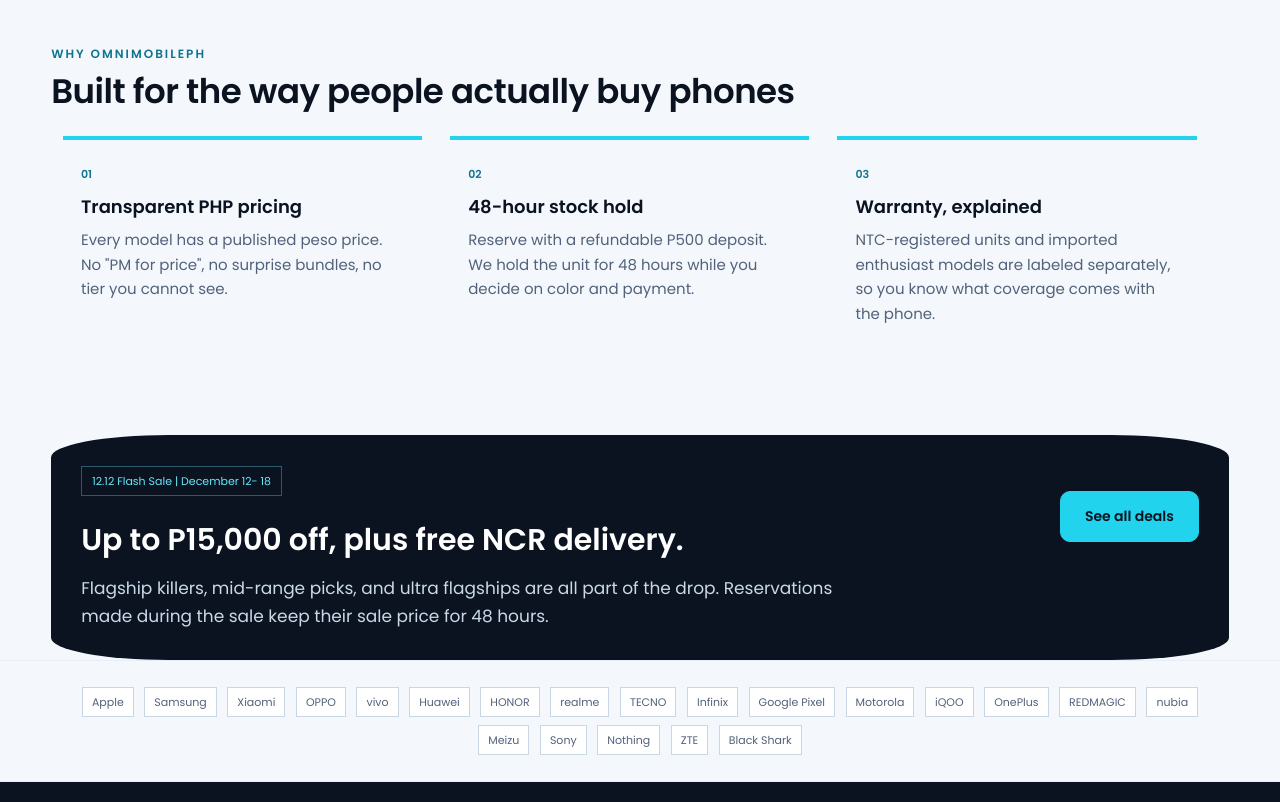
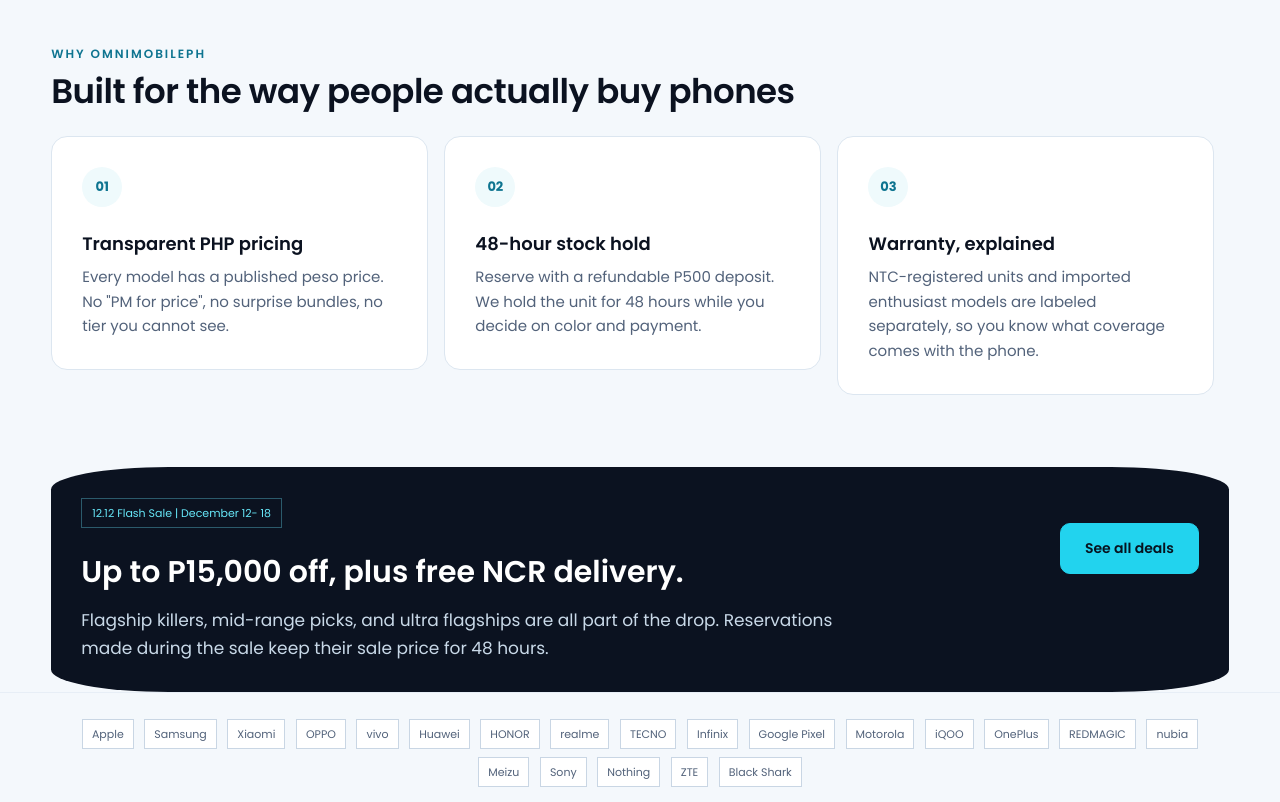
Before and after one commit to ryukirk19/ando-website, a plain HTML site: page index.html in a window 1280 px wide. Shown: the part 2640-3442 px from the top of the page. Drawn offline with Linux system fonts and the light colour scheme.

Commit message:
10th commit

```diff
--- a/css/styles.css
+++ b/css/styles.css
@@ -540,19 +540,29 @@ ul, ol {
 
 .feature {
     display: inline-block;
-    width: 30.5%;
-    margin: 0 1% 18px;
-    padding: 18px;
-    border-top: 4px solid #22D3EE;
-    background-color: #F4F8FC;
+    width: 32%;
+    margin-right: 1%;
+    padding: 30px;
+    border: 1px solid #DCE6F0;
+    border-radius: 16px;
+    background-color: #FFFFFF;
     vertical-align: top;
+    font-size: 16px;
 }
 
-.feature-num {
+.feature .feature-num {
+    display: inline-block;
+    width: 40px;
+    height: 40px;
+    margin-bottom: 16px;
+    border-radius: 50%;
+    background-color: #EFFAFC;
     color: #0E7490;
     font-family: "Poppins", Arial, sans-serif;
-    font-size: 11px;
-    font-weight: 600;
+    font-size: 13px;
+    font-weight: 700;
+    line-height: 40px;
+    text-align: center;
 }
 
 .feature h3 {
```
